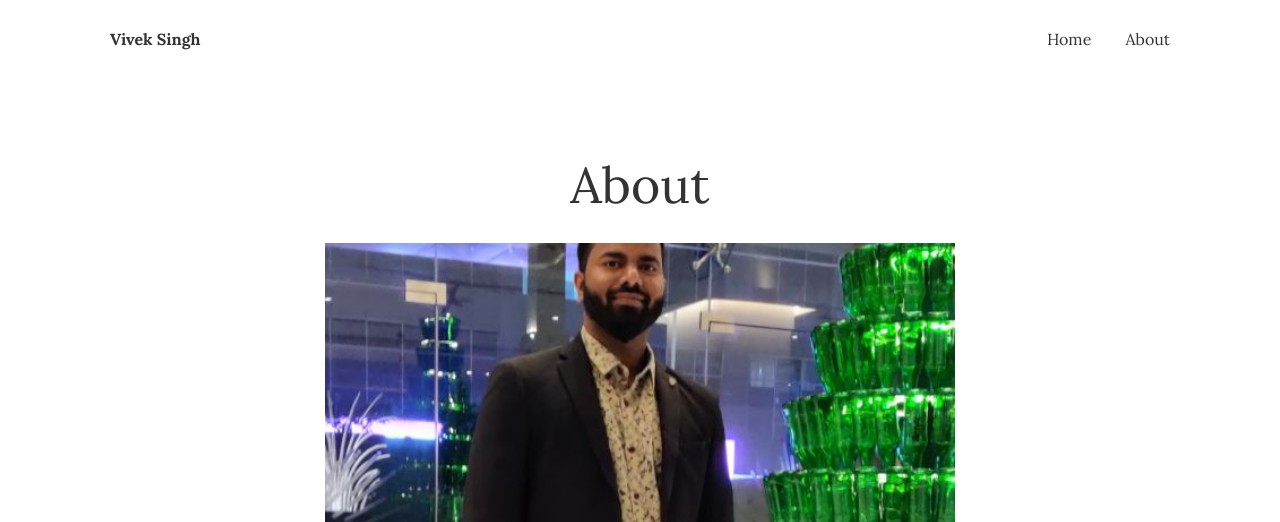
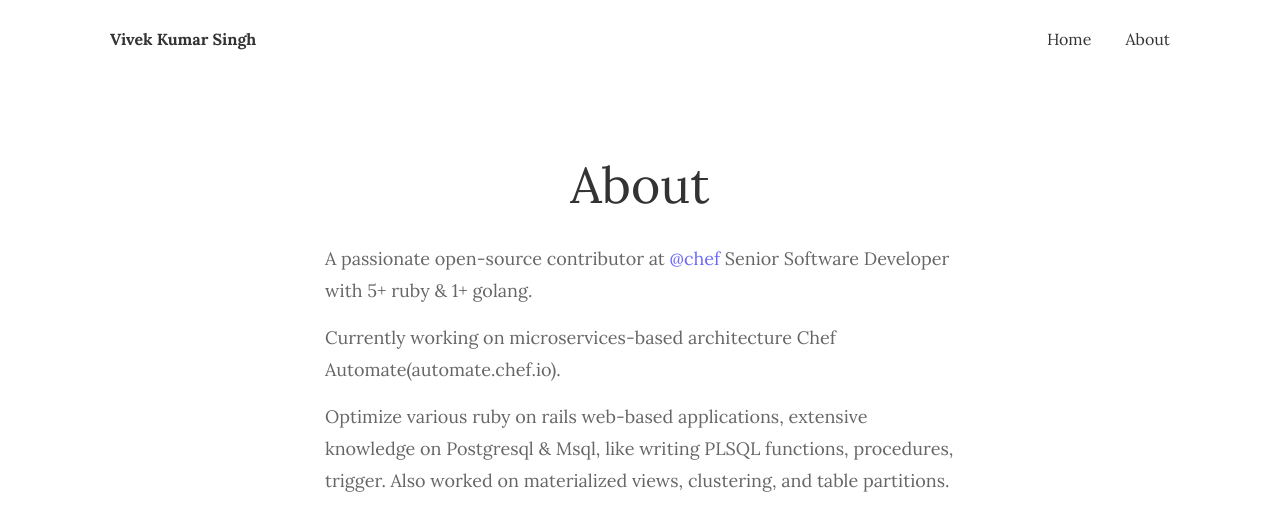
Before and after one commit to kvivek1115/kvivek1115.github.io, a Jekyll site: the page built from _pages/about.md, in a window 1280 px wide. Shown: the top 522 px of the page. Built offline with Jekyll 4.4.1, drawn with Linux system fonts in a browser that asks for light colours; some of the changed text lies outside the part shown; grey boxes are pictures that could not be loaded.

Commit message:
minor updates
Signed-off-by: Vivek Singh <vivek.singh@msystechnologies.com>

```diff
--- a/_config.yml
+++ b/_config.yml
@@ -1,16 +1,15 @@
 title: Vivek Singh – Software Developer
 logo:  # you can add own logo.
-description: Passionate Open source Developer, Egar to learn new technologies.
+description: Software Developer
 baseurl: "" # the subpath of your site, e.g. /blog
-url: "http://viveksingh.work" # the base hostname & protocol for your site, e.g. http://example.com
 
 
 # Author Settings
 author:
-  name: Vivek Singh
+  name: Vivek Kumar Singh
   image: '/assets/img/02.jpg'
   job: Software Developer
-  bio: Passionate Open source Developer, Egar to learn new technologies.
+  bio: A passionate Open source Developer
   email: kvivek1115@gmail.com
 
 
--- a/_pages/about.md
+++ b/_pages/about.md
@@ -2,9 +2,15 @@
 layout: page
 title: About
 permalink: /about/
-image: '/assets/img/01.jpg'
 ---
 
-Hi, my name is Vivek Singh. I like being at the center of events, being free and enjoying every moment of life.
+A passionate open-source contributor at [@chef](https://github.com/chef) Senior Software Developer with 5+ ruby & 1+ golang.
+
+Currently working on microservices-based architecture Chef Automate(automate.chef.io).
+
+Optimize various ruby on rails web-based applications, extensive knowledge on Postgresql & Msql, like writing PLSQL functions, procedures, trigger. Also worked on materialized views, clustering, and table partitions.
+
+
+[![Vivek's github stats](https://github-readme-stats.vercel.app/api?username=vsingh-msys)](https://github.com/anuraghazra/github-readme-stats)
 
 ***
```
Also changed, not shown: Gemfile.lock.
